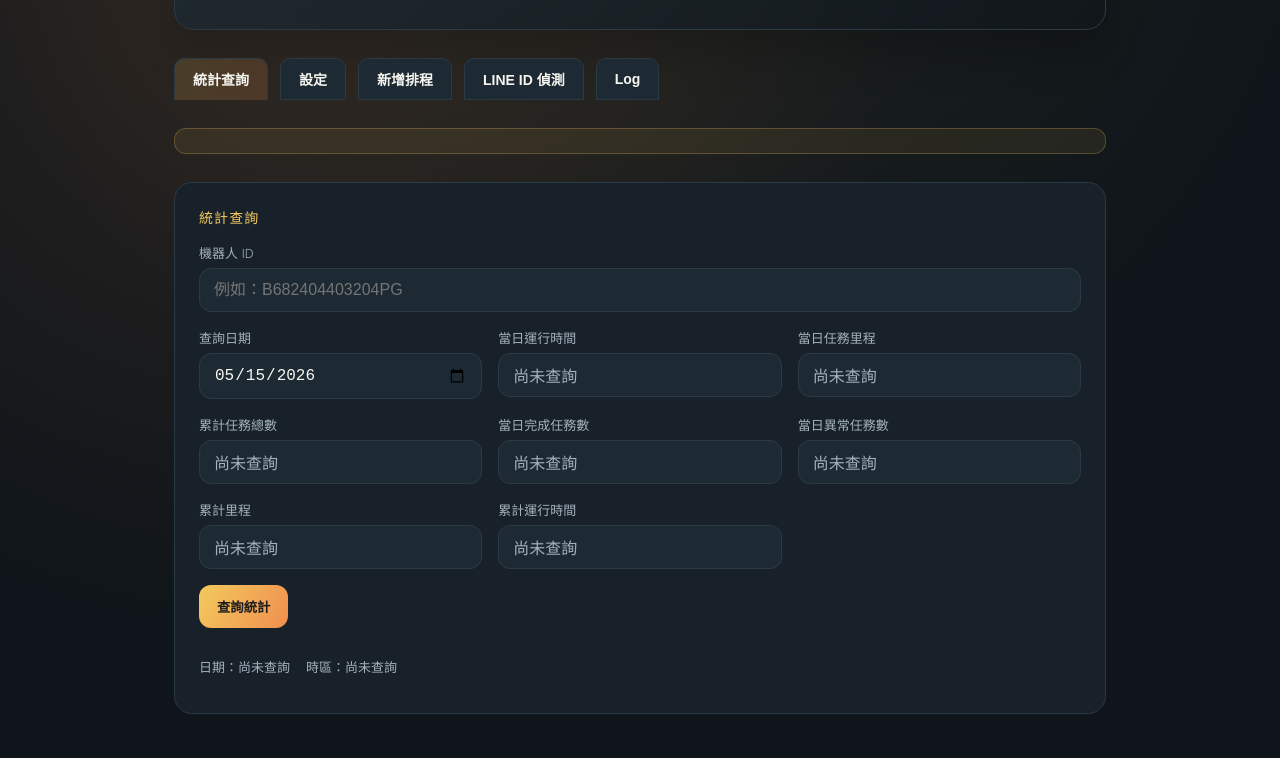
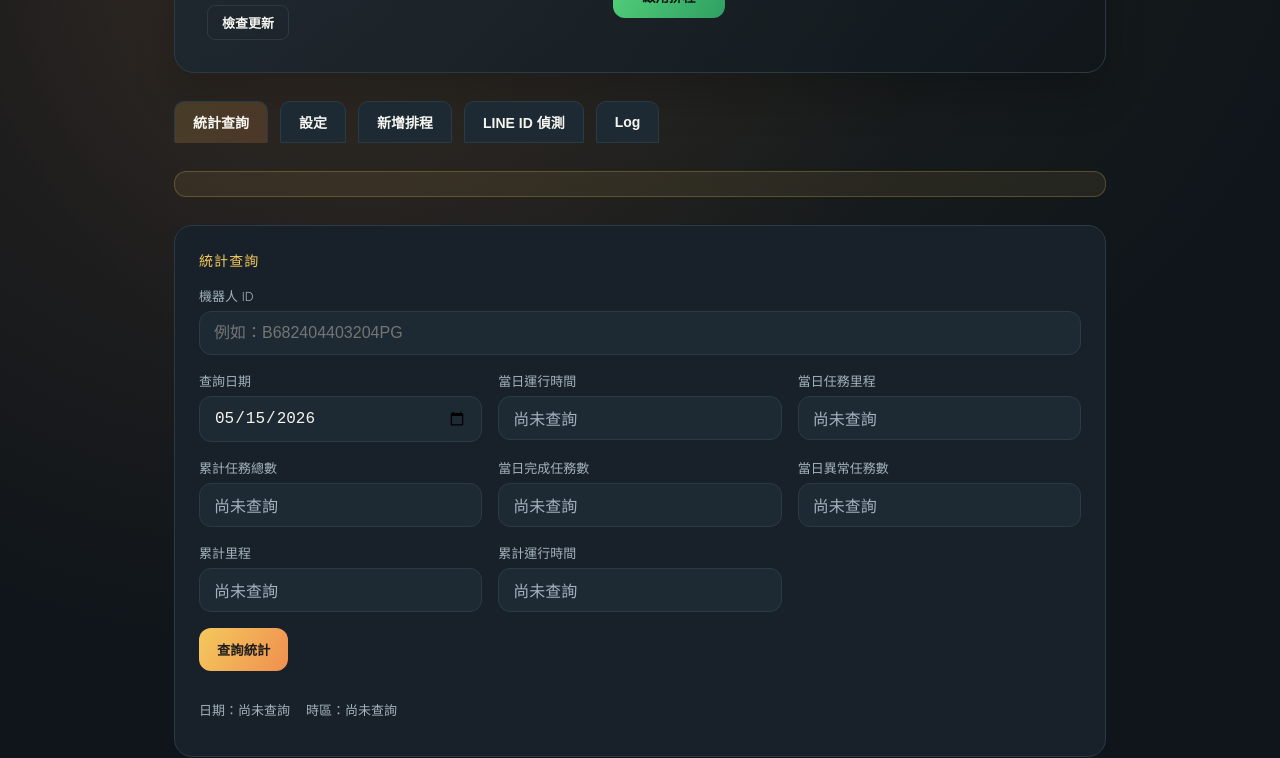
Before and after one commit to bobm82016/AMR-daily, an Electron app: page public/index.html in a window 1280 px wide. Shown: the part 215-973 px from the top of the page. Drawn offline with Linux system fonts and the light colour scheme; no server answers.

Commit message:
Move update check to header

```diff
--- a/package.json
+++ b/package.json
@@ -1,6 +1,6 @@
 {
   "name": "amr-daily-stats",
-  "version": "1.0.5",
+  "version": "1.0.6",
   "description": "AMR daily stats desktop app for runtime and mileage",
   "author": "Autoxing",
   "private": true,
--- a/public/index.html
+++ b/public/index.html
@@ -15,6 +15,9 @@
           <div class="version-strip" aria-label="版本資訊">
             <span>目前版本 <strong id="currentVersion">--</strong></span>
             <span>最新版本 <strong id="latestVersion">檢查中</strong></span>
+          </div>
+          <div class="hero-update-action">
+            <button type="button" id="checkUpdateBtn" class="ghost compact-action">檢查更新</button>
           </div>
         </div>
         <div class="hero-status">
@@ -183,13 +186,6 @@
         </div>
         <p class="hint">LINE 使用 Channel ID/secret 自動取得 access token；不需要另外填 Channel access token。</p>
 
-        <div class="settings-section">
-          <h2>軟體更新</h2>
-          <div class="actions">
-            <button type="button" id="checkUpdateBtn" class="ghost">檢查更新</button>
-          </div>
-          <p class="hint">OTA 更新來源已內建 GitHub：bobm82016/AMR-daily，也可用 GITHUB_OWNER / GITHUB_REPO 或 exe 同層 update-config.json 覆蓋。</p>
-        </div>
       </section>
 
       <section class="panel tab-panel" id="tab-schedule">
--- a/public/style.css
+++ b/public/style.css
@@ -89,6 +89,17 @@ h1 {
   color: var(--accent);
   font-family: "Space Grotesk", sans-serif;
   font-weight: 600;
+}
+
+.hero-update-action {
+  margin-top: 8px;
+}
+
+.compact-action {
+  min-height: 34px;
+  padding: 7px 14px;
+  border-radius: 8px;
+  font-size: 13px;
 }
 
 .subtext {
```
Also changed, not shown: 1 other file.
